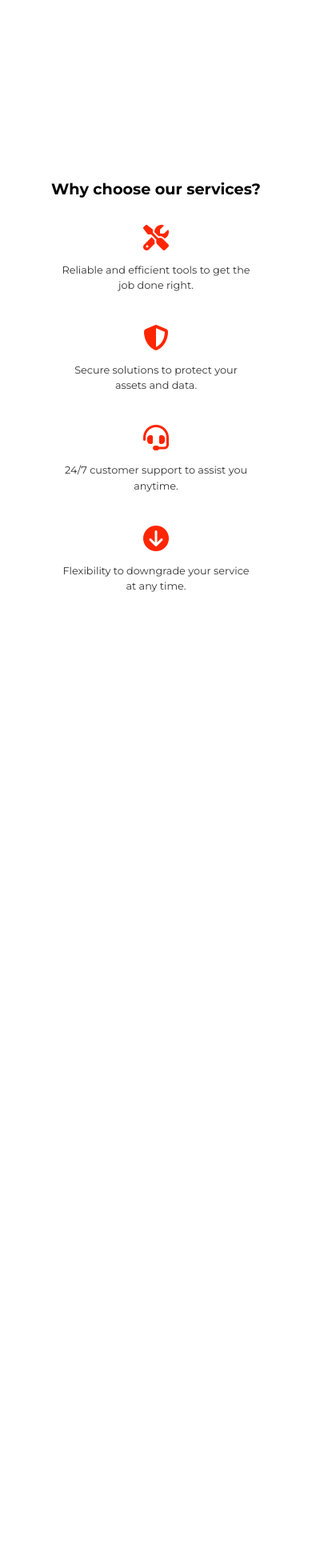
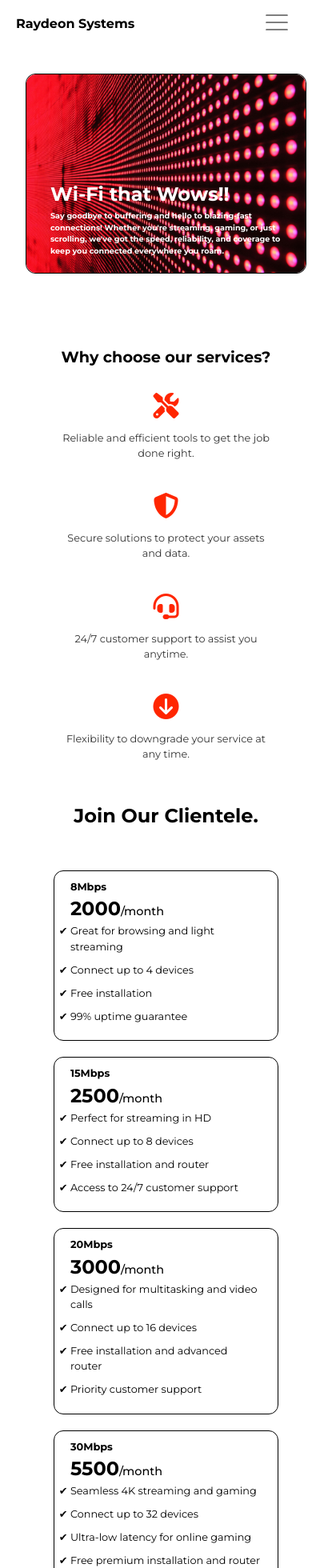
Before and after one commit to Kennysaruni/Raydeon, a React (Vite) app: page / in a window 390 px wide. Shown: the top 1960 px of the page at 80% size, 415 px wide, since content can reach past the window. Before the commit the page ends 844 px from the top, so only its background shows below. Built offline with nearby package versions, Linux system fonts and the light colour scheme.

Commit message:
Completed Raydeon responsiveness

```diff
--- a/src/App.jsx
+++ b/src/App.jsx
@@ -12,10 +12,10 @@ function App() {
 
   return (
     <>
-      {/* <Navbar/> */}
-      {/* <Hero/> */}
+      <Navbar/>
+      <Hero/>
       <Banner/>
-      {/* <Packages/> */}
+      <Packages/>
     </>
   )
 }
--- a/src/components/Hero/Hero.css
+++ b/src/components/Hero/Hero.css
@@ -53,7 +53,7 @@
         /* padding: 10px 20px; */
         width: 90vw;
         height: 250px;
-        margin-top: -40px;
+        margin: 0 auto;
     }
 
     .hero-img{
@@ -73,7 +73,7 @@
         font-size: 0.6rem;
         font-weight: bold;
         position: absolute;
-        bottom: 40px;
+        bottom: 20px;
         left: 30px;
         width: 90%;
     }
--- a/src/components/Navbar/Navbar.css
+++ b/src/components/Navbar/Navbar.css
@@ -143,6 +143,7 @@
     }
 
     .title {
-      display: none; /* Hide the title on mobile */
+      font-size: 1rem; /* Hide the title on mobile */
+      padding: 10px 10px;
     }
   }
--- a/src/components/Packages/Packages.css
+++ b/src/components/Packages/Packages.css
@@ -1,25 +1,27 @@
-*{
+* {
     box-sizing: border-box;
     margin: 0;
     padding: 0;
     color: black;
 }
 
-body{
+body {
     overflow-x: hidden;
     margin: 0;
 }
 
-.packages-container{
+/* Main Container */
+.packages-container {
     width: 100%;
     height: auto;
+    padding: 20px 0;
 }
 
-.packages-div{
+.packages-div {
     width: 90%;
     height: auto;
-    /* border: 1px solid black; */
     display: flex;
+    flex-wrap: wrap; /* Allow wrapping on smaller screens */
     flex-direction: row;
     gap: 20px;
     padding: 10px;
@@ -28,11 +30,13 @@ body{
     margin: 0 auto;
 }
 
-.header{
+.header {
     margin-bottom: 40px;
+    text-align: center;
 }
 
-.package{
+/* Individual Package */
+.package {
     width: 400px;
     height: auto;
     border: 1px solid black;
@@ -42,42 +46,84 @@ body{
     transition: transform 0.2s ease-in-out;
 }
 
-.package:hover{
+.package:hover {
     transform: scale(1.05);
 }
 
-.price{
+.price {
     color: black;
     font-size: 0.9rem;
     font-weight: bold;
 }
-.package h2{
+
+.package h2 {
     font-size: 2rem;
     font-weight: bolder;
 }
 
-span{
+span {
     font-size: 0.9rem;
     font-weight: 500;
-
 }
 
-.perks ul > li{
+/* Perks List */
+.perks ul > li {
     list-style: "✔ ";
     font-size: 0.8rem;
     font-weight: normal;
     margin-bottom: 10px;
 }
 
-.important-info{
+/* Important Info Section */
+.important-info {
     width: 70%;
     height: auto;
     margin: 0 auto;
+    text-align: center;
 }
 
-.important-info p{
+.important-info p {
     font-size: 0.8rem;
     margin-top: 20px;
-    text-align: center;
     font-weight: 500;
 }
+
+/* Responsive Design */
+@media (max-width: 1024px) {
+    .package {
+        width: 350px;
+    }
+}
+
+@media (max-width: 768px) {
+    .packages-div {
+        flex-direction: column; /* Stack packages vertically */
+        align-items: center;
+    }
+
+    .package {
+        width: 90%; /* Make packages take up more space */
+    }
+
+    .important-info {
+        width: 90%;
+    }
+}
+
+@media (max-width: 480px) {
+    .package {
+        width: 95%; /* Even more space on smaller screens */
+    }
+
+    .package h2 {
+        font-size: 1.5rem;
+    }
+
+    .price {
+        font-size: 0.8rem;
+    }
+
+    .important-info p {
+        font-size: 0.7rem;
+    }
+}
```
